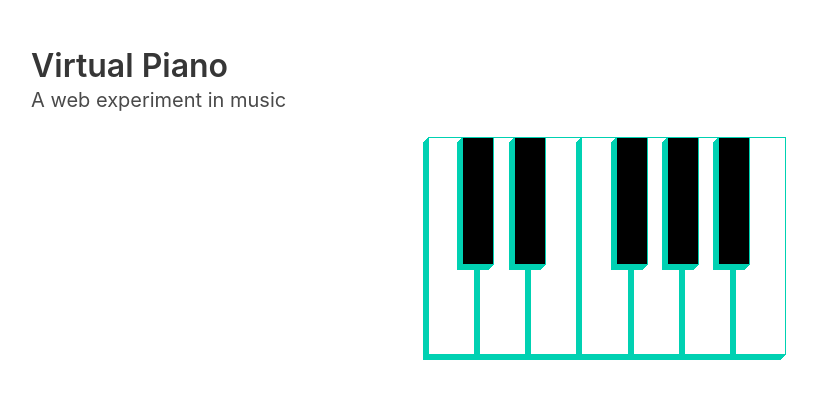
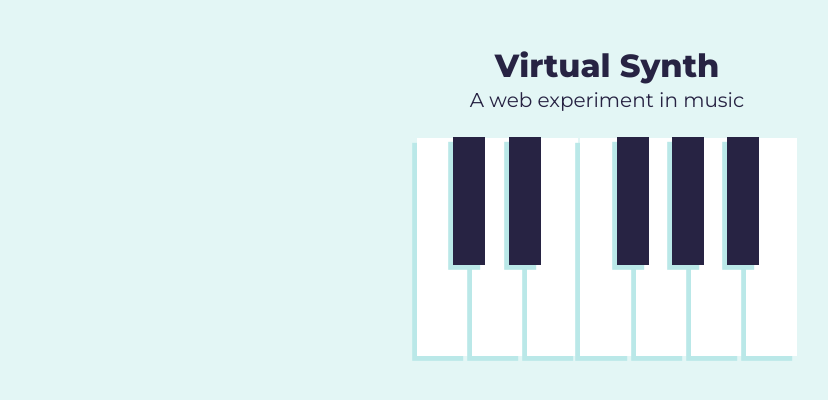
Before and after one commit to gauthammk/Virtual-Synth, a Vue app: page / in a window 1280 px wide. Shown: the top 400 px of the page, without its empty margins (33-861 px from the left). Built offline with nearby package versions, Linux system fonts and the light colour scheme.

Commit message:
changed color scheme and added key shadows

```diff
--- a/src/App.vue
+++ b/src/App.vue
@@ -19,4 +19,9 @@ export default {
 };
 </script>
 
-<style></style>
+<style>
+.section {
+  min-height: 100vh !important;
+  background-color: #e3f6f5;
+}
+</style>
--- a/src/components/Heading.vue
+++ b/src/components/Heading.vue
@@ -1,7 +1,7 @@
 <template>
-  <div class="container">
-    <h1 class="title">Virtual Piano</h1>
-    <h2 class="subtitle">
+  <div class="container has-text-centered">
+    <h1 class="title custom-text-dark custom-heading">Virtual Synth</h1>
+    <h2 class="subtitle custom-text-dark">
       A web experiment in music
     </h2>
   </div>
@@ -13,4 +13,12 @@ export default {
 };
 </script>
 
-<style scoped></style>
+<style scoped>
+.custom-text-dark {
+  color: #272343;
+  font-family: "Montserrat", sans-serif;
+}
+.custom-heading {
+  font-weight: 800;
+}
+</style>
--- a/src/components/Key.vue
+++ b/src/components/Key.vue
@@ -32,7 +32,7 @@ export default {
 .black-key {
   width: 2.5vw;
   height: 10vw;
-  background-color: black;
+  background-color: #272343;
   z-index: 1;
   position: absolute;
   margin-top: -17vw;
@@ -41,14 +41,15 @@ export default {
 .white-key {
   width: 4vw;
   height: 17vw;
+  background-color: #ffffff;
 }
 .key {
-  /* outline: solid grey; */
   display: inline-block;
   cursor: pointer;
   padding: 10%;
-  border: 1px solid #00d1b2;
-  box-shadow: -1px 1px #00d1b2, -2px 2px #00d1b2, -3px 3px #00d1b2,
-    -4px 4px #00d1b2, -5px 5px #00d1b2;
+  box-shadow: -0.3rem 0.3rem 0 0 #bae8e8;
+}
+.key:active {
+  box-shadow: none;
 }
 </style>
--- a/src/components/Piano.vue
+++ b/src/components/Piano.vue
@@ -129,7 +129,7 @@ export default {
 
 <style scoped>
 .key-container {
-  padding: 0px !important;
+  padding: 1px !important;
   margin: 0px !important;
   max-width: 50% !important;
   flex-grow: unset !important;
```
